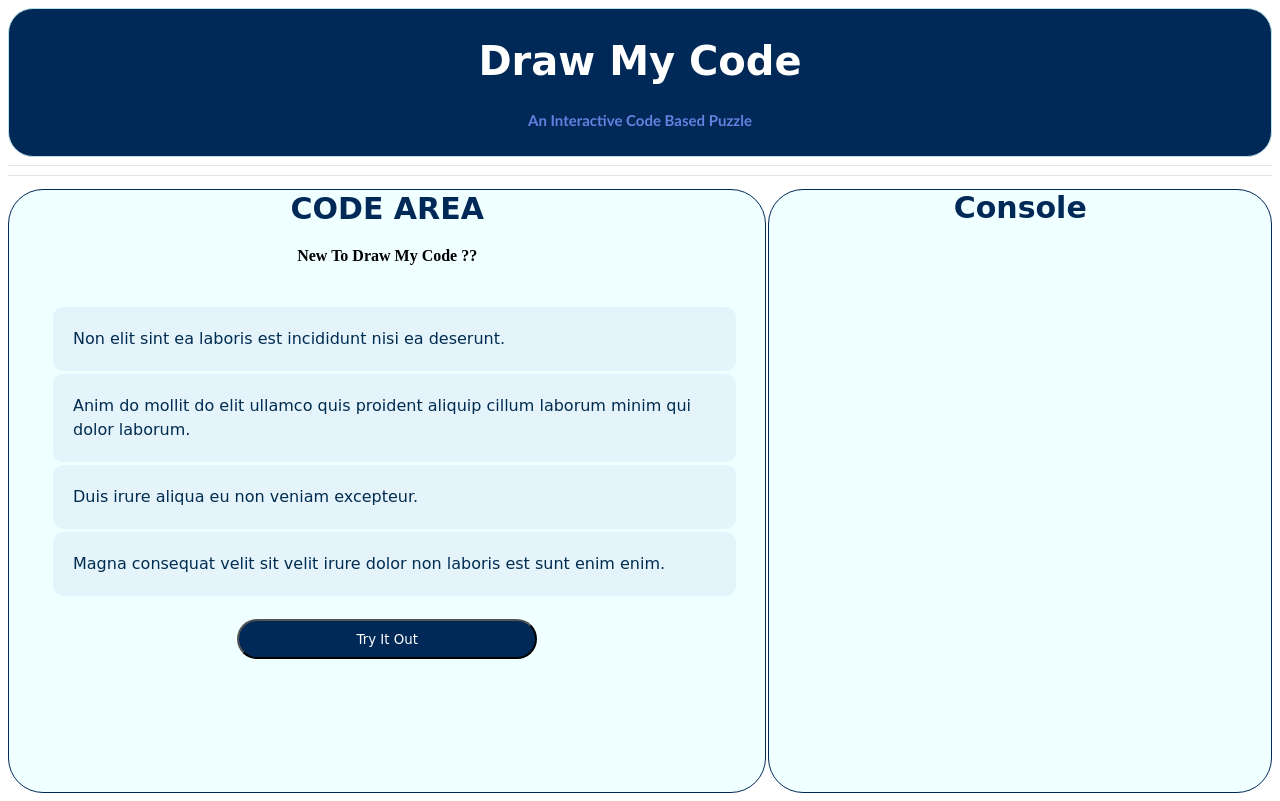
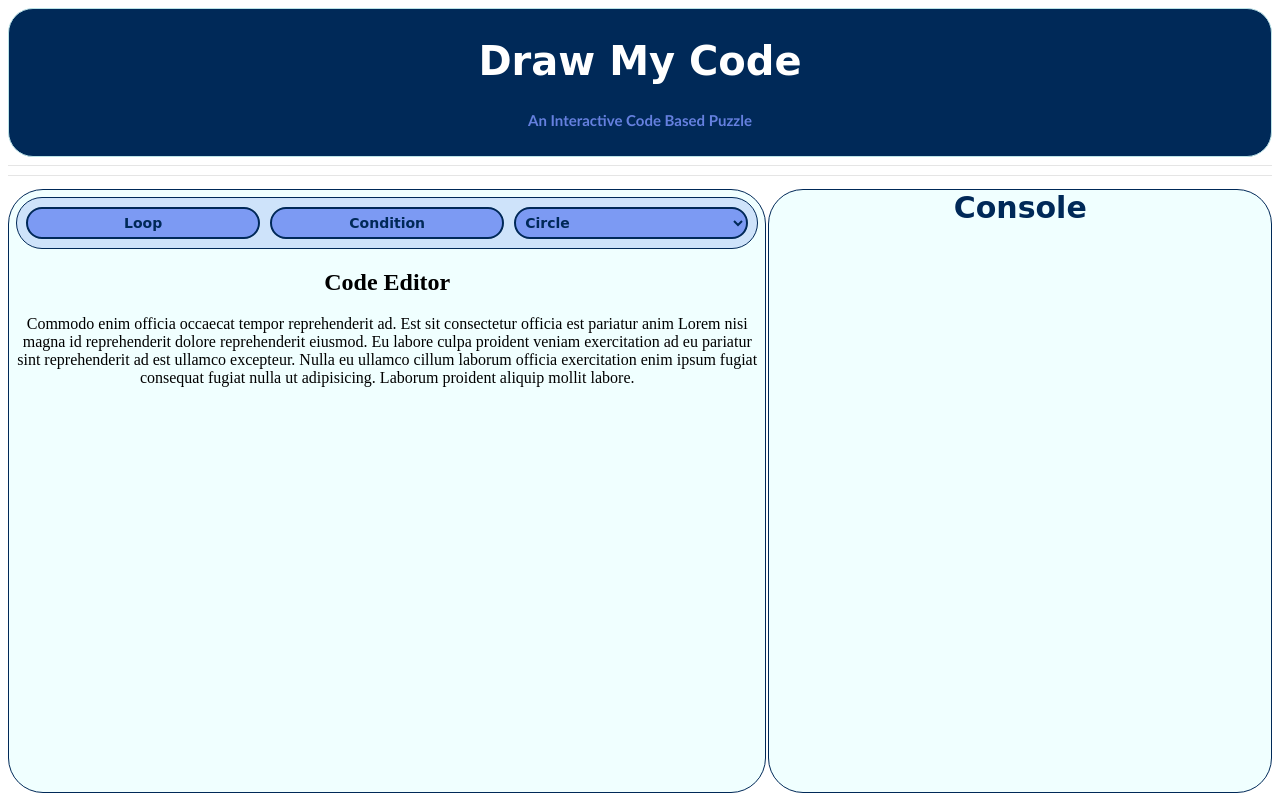
Before and after one commit to arjkashyap/Draw-My-Code, a React (Create React App) app: page / in a window 1280 px wide. Built offline with nearby package versions, Linux system fonts and the light colour scheme.

Commit message:
Read me update and tool section buttons

```diff
--- a/package.json
+++ b/package.json
@@ -10,6 +10,7 @@
     "react": "^16.13.1",
     "react-bootstrap": "^1.0.0",
     "react-dom": "^16.13.1",
+    "react-dropdown": "^1.7.0",
     "react-scripts": "3.4.1"
   },
   "scripts": {
--- a/src/components/CodeArea.js
+++ b/src/components/CodeArea.js
@@ -6,8 +6,8 @@ import GamePlay from "./GamePlay";
 // Coding section for the puzzle
 
 function CodeArea() {
-  const [showTutorial, setTutState] = useState(true); // Default value true
-  const [gameStart, setGameStart] = useState(false); // Default value false
+  const [showTutorial, setTutState] = useState(false); // Default value true
+  const [gameStart, setGameStart] = useState(true); // Default value false
 
   function handleTry() {
     setTutState(false);
--- /dev/null
+++ b/src/components/Editor.js
@@ -0,0 +1,22 @@
+// Module for code editing i;e drag and drop code blocks
+
+import React from "react";
+
+function Editor() {
+  return (
+    <div className="Editor">
+      <h2>Code Editor</h2>
+      <p>
+        Commodo enim officia occaecat tempor reprehenderit ad. Est sit
+        consectetur officia est pariatur anim Lorem nisi magna id reprehenderit
+        dolore reprehenderit eiusmod. Eu labore culpa proident veniam
+        exercitation ad eu pariatur sint reprehenderit ad est ullamco excepteur.
+        Nulla eu ullamco cillum laborum officia exercitation enim ipsum fugiat
+        consequat fugiat nulla ut adipisicing. Laborum proident aliquip mollit
+        labore.
+      </p>
+    </div>
+  );
+}
+
+export default Editor;
--- a/src/components/GamePlay.js
+++ b/src/components/GamePlay.js
@@ -1,18 +1,19 @@
 // Module responsible for gameplay coding area gameplay
+// Editor is the child of this module
 import React from "react";
 import Tools from "./Tools";
+import Editor from "./Editor";
 
 function GamePlay(props) {
   if (props.gameStart) {
     return (
       <div className="GamePlay">
         <Tools />
+        <Editor />
       </div>
     );
   } else {
-    return (
-        <div/>
-    );
+    return <div />;
   }
 }
 
--- a/src/components/Tools.js
+++ b/src/components/Tools.js
@@ -4,7 +4,20 @@ import "../css/Tools.css";
 function Tools() {
   return (
     <div className="Tools">
-      <p>Tools</p>
+      <button id="loop-btn" className="tool-btns">
+        {" "}
+        Loop{" "}
+      </button>
+      <button id="condition-btn" className="tool-btns">
+        {" "}
+        Condition{" "}
+      </button>
+
+      <select id="dropdown" className="tool-btns">
+        <option value="circle"> Circle</option>
+        <option value="triangle">Triangle</option>
+        <option value="square">Square</option>
+      </select>
     </div>
   );
 }
--- a/src/css/Tools.css
+++ b/src/css/Tools.css
@@ -5,4 +5,21 @@
   border-radius: 35px;
   margin: 6px;
   margin-top: 6px;
+  height: auto;
+  width: auto;
+  display: flex;
+  justify-content: center;
 }
+
+.tool-btns {
+  flex: 1;
+  padding: 5px;
+  margin: 5px;
+  background-color: #7c9af3;
+  color: rgb(0, 41, 88);
+  border-radius: 35px;
+  border: 2px solid rgb(0, 41, 88);
+  font-family: Comic Sans Ms;
+  font-weight: bold;
+  font-size: 14px;
+}
```
Also changed, not shown: src/css/Editor.js (added), 2 other files (tests, documents, lock files or other folders).
